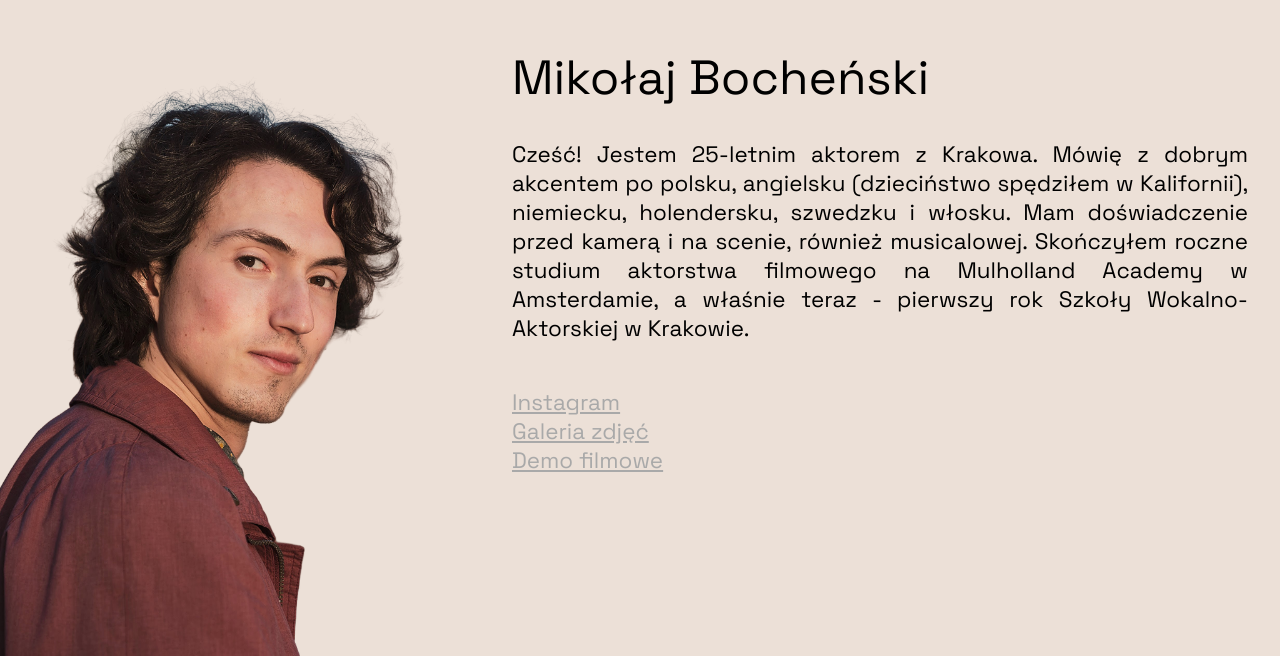
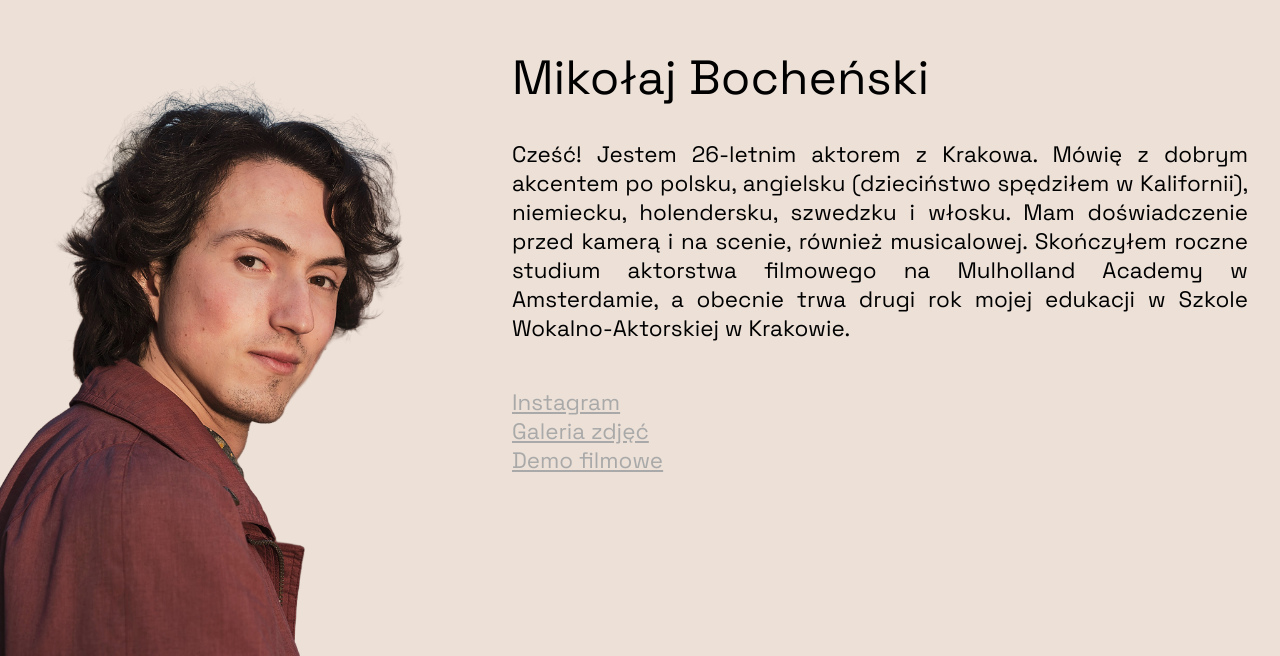
Before and after one commit to malyvsen/malyvsen.github.io, a React (Vite) app: page /aktor in a window 1280 px wide. Shown: the part 144-800 px from the top of the page. Built offline with nearby package versions, Linux system fonts and the light colour scheme.

Commit message:
feat(aktor): update description to reflect reality

```diff
--- a/src/aktor/Hello.tsx
+++ b/src/aktor/Hello.tsx
@@ -3,12 +3,12 @@ export default function Hello() {
     <>
       <h1>Mikołaj Bocheński</h1>
       <p style={{ fontSize: "1.4em", textAlign: "justify" }}>
-        Cześć! Jestem 25-letnim aktorem z Krakowa. Mówię z dobrym akcentem po
+        Cześć! Jestem 26-letnim aktorem z Krakowa. Mówię z dobrym akcentem po
         polsku, angielsku (dzieciństwo spędziłem w Kalifornii), niemiecku,
         holendersku, szwedzku i włosku. Mam doświadczenie przed kamerą i na
         scenie, również musicalowej. Skończyłem roczne studium aktorstwa
-        filmowego na Mulholland Academy w Amsterdamie, a właśnie teraz -
-        pierwszy rok Szkoły Wokalno-Aktorskiej w Krakowie.
+        filmowego na Mulholland Academy w Amsterdamie, a obecnie trwa drugi rok
+        mojej edukacji w Szkole Wokalno-Aktorskiej w Krakowie.
       </p>
     </>
   );
```
